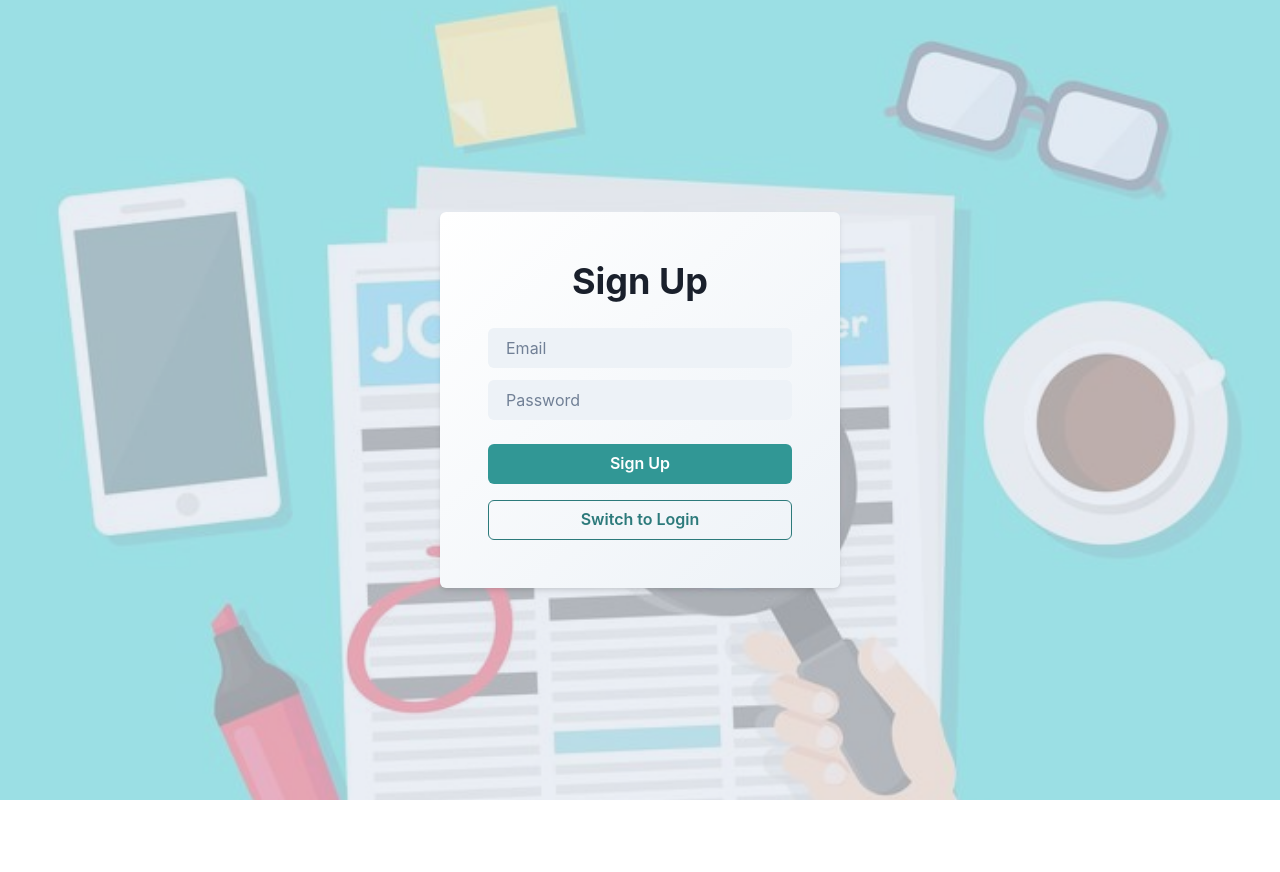
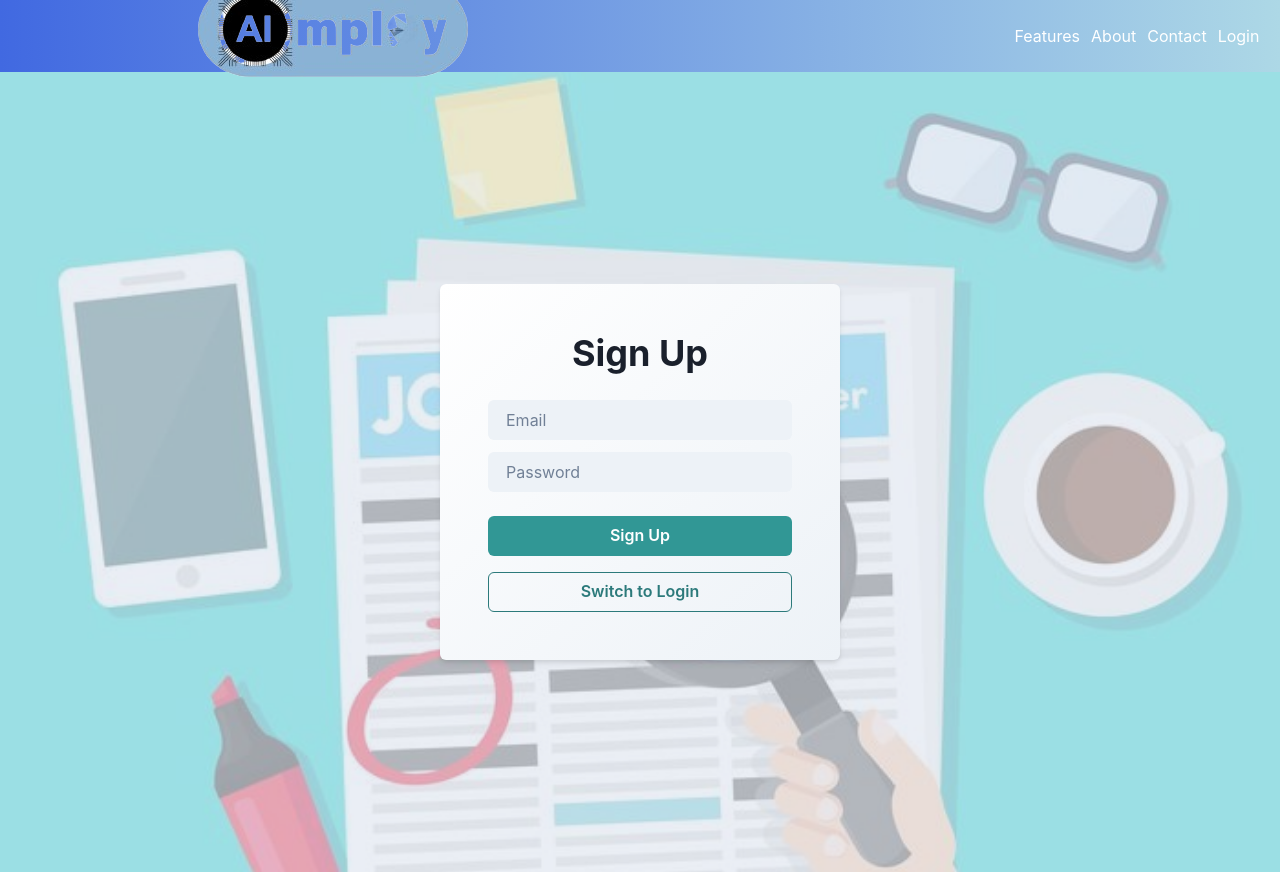
Before and after one commit to HawkHackQwerty/Frontend, a React (Vite) app: page /login in a window 1280 px wide. Before the commit the page ends 800 px from the top, so only its background shows below. Built offline with nearby package versions, Linux system fonts and the light colour scheme.

Commit message:
fixed routing things

```diff
--- a/src/components/LandingPage.css
+++ b/src/components/LandingPage.css
@@ -100,6 +100,7 @@ body {
     font-size: 48px;
     margin-bottom: 20px;
     color: #000; /* Black color for the header */
+    font-weight: bold;
 }
 
 .hero p {
--- a/src/components/LandingPage.tsx
+++ b/src/components/LandingPage.tsx
@@ -11,7 +11,9 @@ const LandingPage: React.FC = () => {
         <div className="hero-content">
           <h1>Welcome to AImploy</h1>
           <p>Your AI-powered career advancement partner</p>
-          <button className="cta-button">Get Started</button>
+          <Link to="/login">
+            <button className="cta-button">Get Started</button>
+          </Link>
         </div>
       </section>
       <section id="features" className="features">
--- a/src/components/Navbar.tsx
+++ b/src/components/Navbar.tsx
@@ -16,7 +16,9 @@ function Navbar() {
       <>
       <ChakraProvider>
         <div style={{ boxShadow: "0px 8px 16px rgba(0, 0, 0, 0.2)", display: "flex", alignItems: "center", justifyContent: "space-between", width: "100vw", height: "9vh", background: "linear-gradient(to right, #4169E1, #ADD8E6)" }}>
-        <Image src={logo} alt="AImploy Logo" style={{ marginTop: "13px", height: "240%" }} />
+        <Link to="/">
+            <Image src={logo} alt="AImploy Logo" style={{ marginTop: "13px", height: "100%" }} />
+        </Link>
           <div style={{ display: "flex", justifyContent: "space-around", width: "20vw", marginRight: "15px" }}>
             <a href="#features" style={{ color: "white", textDecoration: "none" }}>Features</a>
             <a href="#about" style={{ color: "white", textDecoration: "none" }}>About</a>
--- a/src/components/Sign.tsx
+++ b/src/components/Sign.tsx
@@ -9,6 +9,7 @@ import {
   useColorModeValue,
 
 } from "@chakra-ui/react";
+import Navbar from "./Navbar";
 import SignOptions from "../helper/Sign";
 import job from '../assets/job.png';
 
@@ -18,6 +19,8 @@ const Sign = () => {
   const formBackground = useColorModeValue("white", "gray.700");
 
   return (
+    <>
+    <Navbar />
     <ChakraProvider>
       <Box
         width="100vw"
@@ -63,6 +66,7 @@ const Sign = () => {
         </Flex>
       </Box>
     </ChakraProvider>
+    </>
   );
 };
 
```
